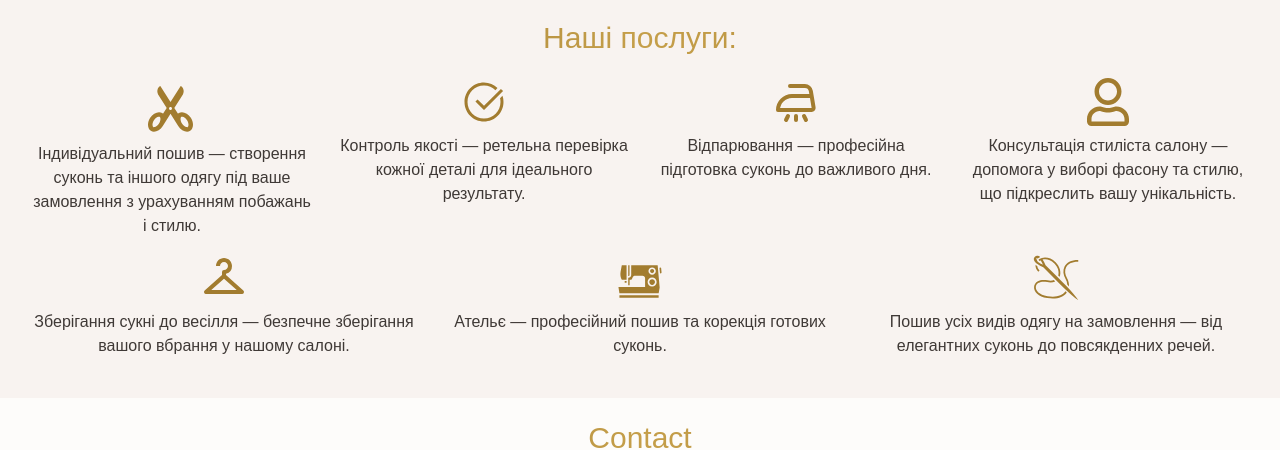
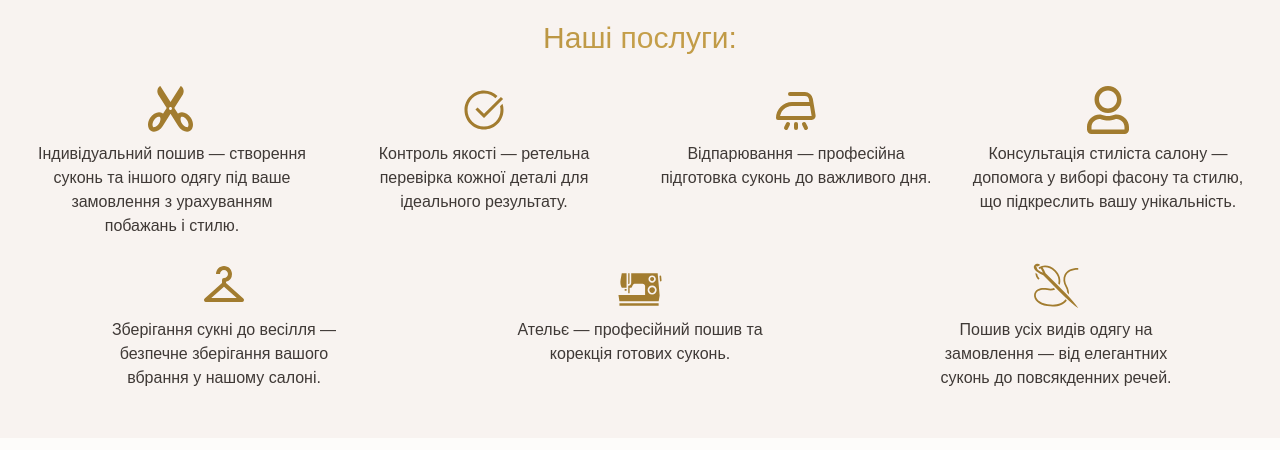
Before and after one commit to VitalikN/malena_design_atelier, a Next.js app: page / in a window 1280 px wide. Shown: the part 10085-10535 px from the top of the page. Built offline with nearby package versions, Linux system fonts and the light colour scheme.

Commit message:
fix mx-auto

```diff
--- a/src/components/Services.tsx
+++ b/src/components/Services.tsx
@@ -12,27 +12,27 @@ const Services = () => {
           Наші послуги:
         </h2>
         <ul className="grid sm:grid-cols-2 xl:grid-cols-4 gap-4">
-          <li className="p-2  ">
+          <li className="p-2 max-w-72  mx-auto">
             <ImScissors className=" m-2 xs:size-10 md:size-12 text-gradientTo mx-auto " />
             <p className="text-center">
               Індивідуальний пошив — створення суконь та іншого одягу під ваше
               замовлення з урахуванням побажань і стилю.
             </p>
           </li>
-          <li>
+          <li className="p-2 max-w-72  mx-auto">
             <LiaCheckCircle className=" m-2 xs:size-10 md:size-12 text-gradientTo mx-auto " />
             <p className="text-center">
               Контроль якості — ретельна перевірка кожної деталі для ідеального
               результату.
             </p>
           </li>
-          <li>
+          <li className="p-2 max-w-72  mx-auto">
             <TbIroningSteam className=" m-2 xs:size-10 md:size-12 text-gradientTo mx-auto " />
             <p className="text-center">
               Відпарювання — професійна підготовка суконь до важливого дня.
             </p>
           </li>
-          <li>
+          <li className="p-2 max-w-72  mx-auto">
             <FaRegUser className=" m-2 xs:size-10 md:size-12 text-gradientTo mx-auto " />
             <p className="text-center">
               Консультація стиліста салону — допомога у виборі фасону та стилю,
@@ -40,21 +40,21 @@ const Services = () => {
             </p>
           </li>
         </ul>
-        <ul className="grid sm:grid-cols-2 xl:grid-cols-3 gap-4">
-          <li>
+        <ul className="grid sm:grid-cols-2 xl:grid-cols-3 gap-4  ">
+          <li className="p-2 max-w-72  mx-auto">
             <BiCloset className=" m-2 xs:size-10 md:size-12 text-gradientTo mx-auto " />
             <p className="text-center">
               Зберігання сукні до весілля — безпечне зберігання вашого вбрання у
               нашому салоні.
             </p>
           </li>
-          <li>
+          <li className="p-2 max-w-72 mx-auto ">
             <GiSewingMachine className=" m-2 xs:size-10 md:size-12 text-gradientTo mx-auto " />
             <p className="text-center">
               Ательє — професійний пошив та корекція готових суконь.
             </p>
           </li>
-          <li>
+          <li className="p-2 max-w-72 mx-auto ">
             <GiSewingNeedle className=" m-2 xs:size-10 md:size-12 text-gradientTo mx-auto " />
             <p className="text-center">
               Пошив усіх видів одягу на замовлення — від елегантних суконь до
```
